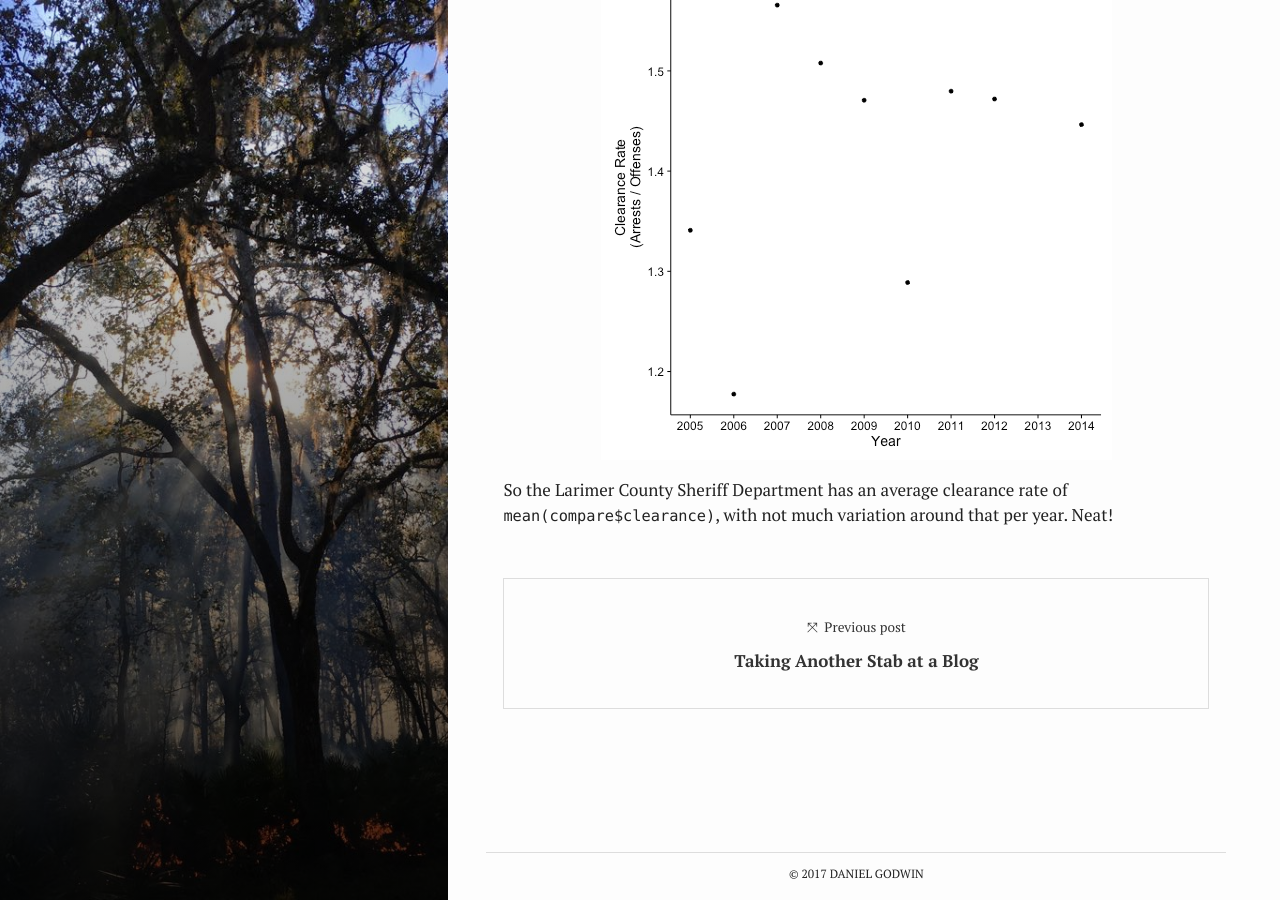
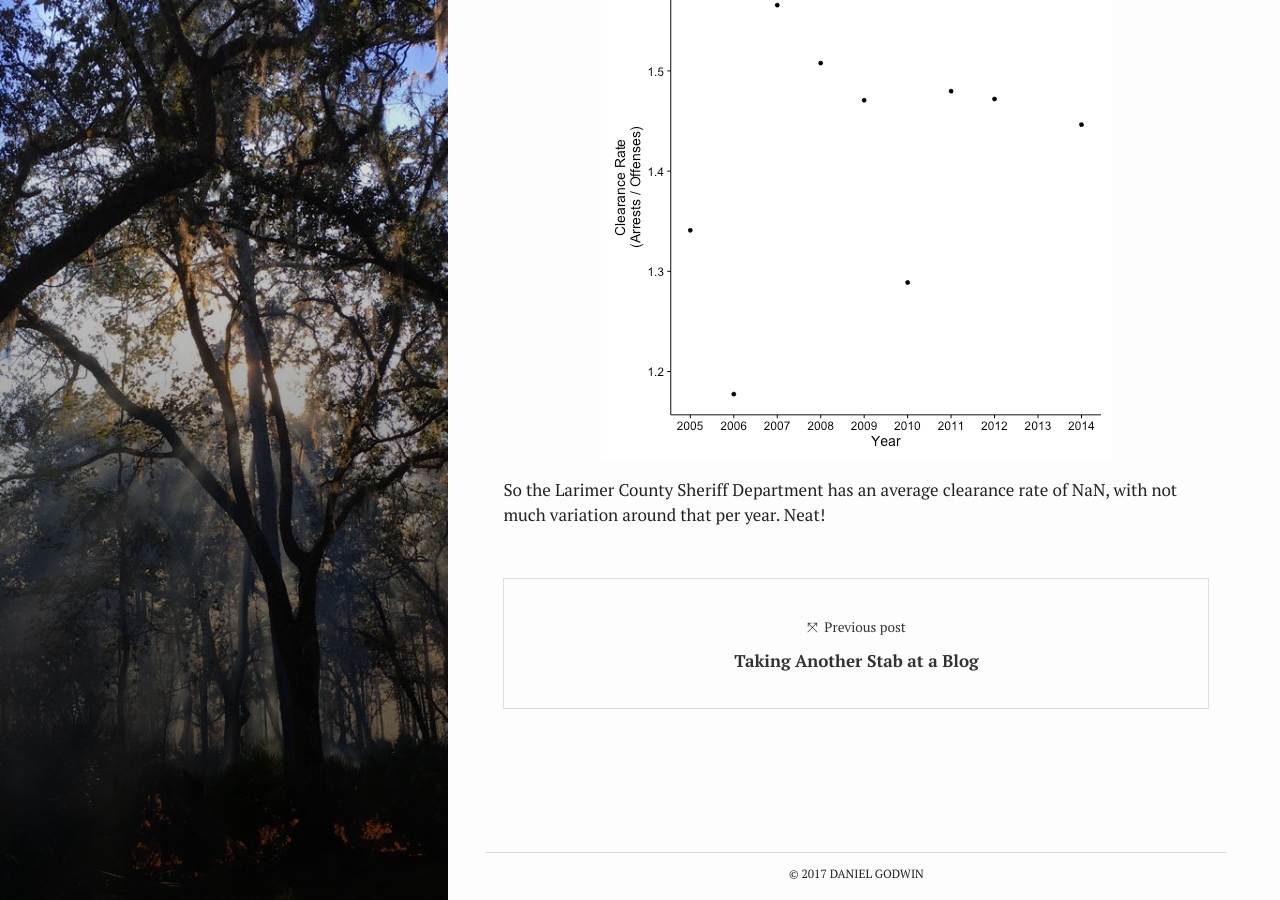
Before and after one commit to danielg7/danielg7.github.io, a Jekyll site: the page built from _posts/2017-04-04-PlayingWithCrimeData.md, in a window 1280 px wide and 900 px high, scrolled down 5744 px. Built offline with Jekyll 4.4.1, drawn with Linux system fonts in a browser that asks for light colours.

Commit message:
Fixed inline code

```diff
--- a/_posts/2017-04-04-PlayingWithCrimeData.md
+++ b/_posts/2017-04-04-PlayingWithCrimeData.md
@@ -243,4 +243,4 @@ Great! Let's look first at our overall crime stats:
 
 ![plot of chunk crime_clearanceRate](../figs/crime_clearanceRate-1.png)
 
-So the Larimer County Sheriff Department has an average clearance rate of `mean(compare$clearance)`, with not much variation around that per year. Neat!
+So the Larimer County Sheriff Department has an average clearance rate of NaN, with not much variation around that per year. Neat!
```
